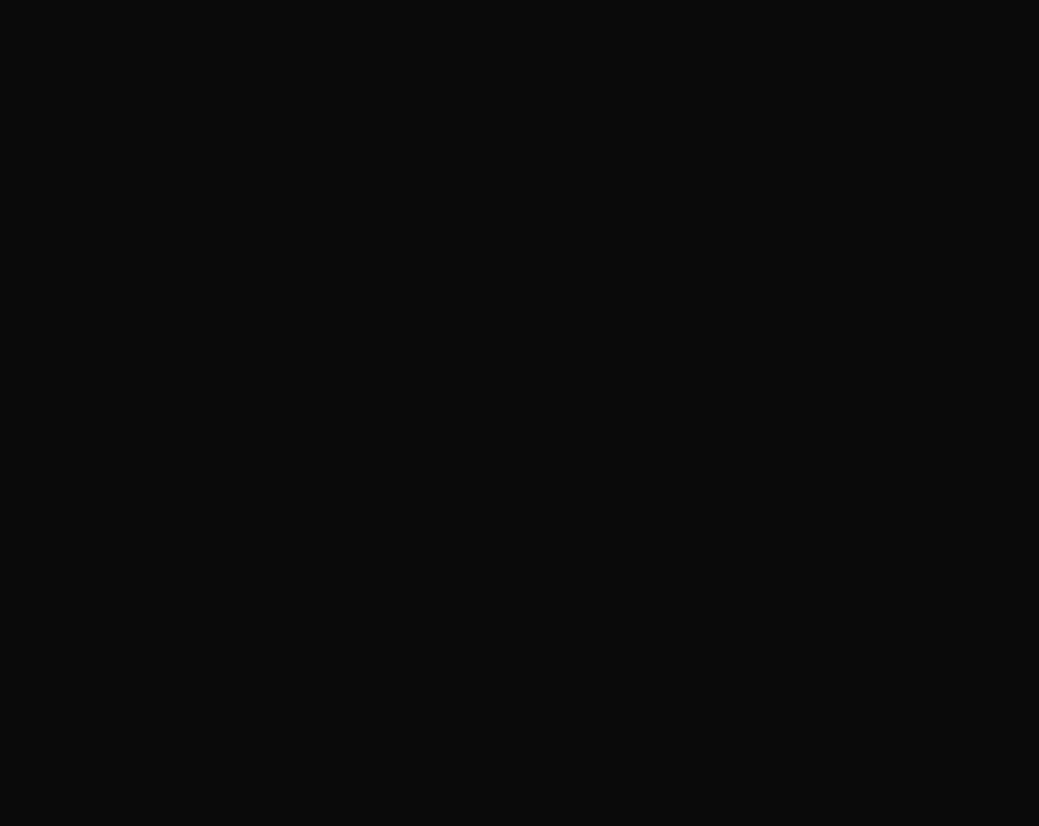
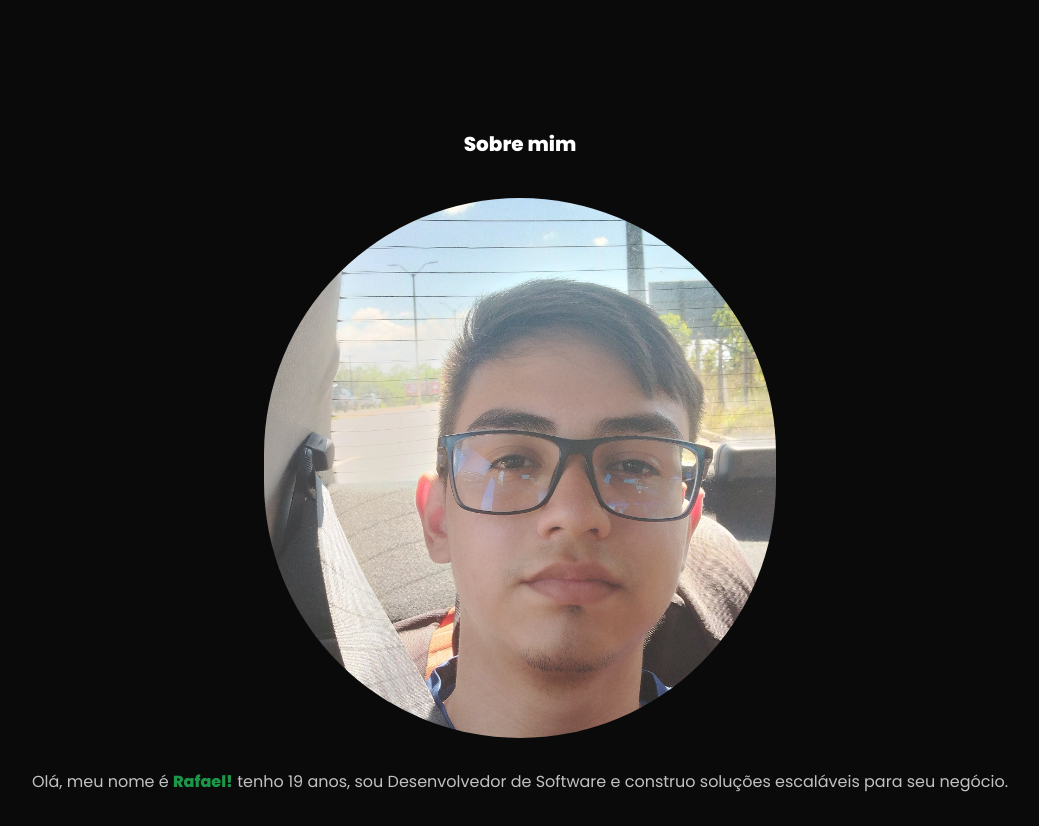
Before and after one commit to oRafael07/rafadev.systems, a Next.js app: page / in a window 1280 px wide. Shown: the part 540-1366 px from the top of the page, without its empty margins (120-1159 px from the left). Before the commit the page ends 800 px from the top, so only its background shows below. Built offline with nearby package versions, Linux system fonts and the light colour scheme.

Commit message:
feat: about me section

```diff
--- a/package.json
+++ b/package.json
@@ -10,6 +10,7 @@
   },
   "dependencies": {
     "@radix-ui/react-accordion": "^1.1.2",
+    "@radix-ui/react-avatar": "^1.0.4",
     "@radix-ui/react-dialog": "^1.0.5",
     "@radix-ui/react-separator": "^1.0.3",
     "@radix-ui/react-slot": "^1.0.2",
--- a/src/app/layout.tsx
+++ b/src/app/layout.tsx
@@ -1,9 +1,9 @@
 import type { Metadata } from "next";
-import { Inter } from "next/font/google";
+import { Poppins } from "next/font/google";
 import "./globals.css";
 import Header from "@/components/ui/header";
 
-const inter = Inter({ subsets: ["latin"] });
+const poppins = Poppins({ subsets: ["latin"], weight: ["400", "500", "800"] });
 
 export const metadata: Metadata = {
   title: "Rafa DEV",
@@ -17,7 +17,7 @@ export default function RootLayout({
 }) {
   return (
     <html lang="en">
-      <body className={inter.className}>
+      <body className={poppins.className}>
         <Header />
         {children}
       </body>
--- a/src/app/page.tsx
+++ b/src/app/page.tsx
@@ -4,8 +4,9 @@ import Image from "next/image";
 
 export default function Home() {
   return (
+    <>
       <section id="heading">
-      <div className="flex flex-col items-center justify-between px-10 md:flex-row md:px-20 lg:px-40">
+        <main className="flex flex-col items-center justify-between px-10 md:flex-row md:px-20 lg:px-40">
           <div>
             <h1 className="text-center text-6xl font-bold leading-tight md:mt-10 md:text-left md:leading-normal">
               Tire sua ideia do <br />
@@ -34,7 +35,37 @@ export default function Home() {
               className="h-auto max-h-[100%] w-full max-w-[100%] "
             />
           </div>
+        </main>
+      </section>
+
+      <section id="about-me">
+        <div className="mt-20">
+          <h1 className="text-center text-xl font-bold">Sobre mim</h1>
+
+          <div className="mt-10 flex flex-col">
+            <Image
+              src="/me.jpg"
+              alt="Eu"
+              width={0}
+              height={0}
+              sizes="100vw"
+              style={{
+                objectFit: "contain",
+              }}
+              className="mx-auto h-auto max-h-[40%] w-full max-w-[40%] rounded-full"
+            />
+            <p className="text-md px-4 py-8 text-center opacity-75">
+              Olá, meu nome é{" "}
+              <span className=" font-bold text-green-500 opacity-100">
+                Rafael!
+              </span>{" "}
+              tenho {Number(new Date().getFullYear() - 2004)} anos, sou
+              Desenvolvedor de Software e construo soluções escaláveis para seu
+              negócio.
+            </p>
+          </div>
         </div>
       </section>
+    </>
   );
 }
--- /dev/null
+++ b/src/components/ui/avatar.tsx
@@ -0,0 +1,50 @@
+"use client"
+
+import * as React from "react"
+import * as AvatarPrimitive from "@radix-ui/react-avatar"
+
+import { cn } from "@/lib/utils"
+
+const Avatar = React.forwardRef<
+  React.ElementRef<typeof AvatarPrimitive.Root>,
+  React.ComponentPropsWithoutRef<typeof AvatarPrimitive.Root>
+>(({ className, ...props }, ref) => (
+  <AvatarPrimitive.Root
+    ref={ref}
+    className={cn(
+      "relative flex h-10 w-10 shrink-0 overflow-hidden rounded-full",
+      className
+    )}
+    {...props}
+  />
+))
+Avatar.displayName = AvatarPrimitive.Root.displayName
+
+const AvatarImage = React.forwardRef<
+  React.ElementRef<typeof AvatarPrimitive.Image>,
+  React.ComponentPropsWithoutRef<typeof AvatarPrimitive.Image>
+>(({ className, ...props }, ref) => (
+  <AvatarPrimitive.Image
+    ref={ref}
+    className={cn("aspect-square h-full w-full", className)}
+    {...props}
+  />
+))
+AvatarImage.displayName = AvatarPrimitive.Image.displayName
+
+const AvatarFallback = React.forwardRef<
+  React.ElementRef<typeof AvatarPrimitive.Fallback>,
+  React.ComponentPropsWithoutRef<typeof AvatarPrimitive.Fallback>
+>(({ className, ...props }, ref) => (
+  <AvatarPrimitive.Fallback
+    ref={ref}
+    className={cn(
+      "flex h-full w-full items-center justify-center rounded-full bg-muted",
+      className
+    )}
+    {...props}
+  />
+))
+AvatarFallback.displayName = AvatarPrimitive.Fallback.displayName
+
+export { Avatar, AvatarImage, AvatarFallback }
--- a/src/components/ui/header.tsx
+++ b/src/components/ui/header.tsx
@@ -23,8 +23,6 @@ export default function Header() {
             Menu
           </SheetHeader>
 
-          <Separator />
-
           <div className="mt-4 flex flex-col gap-2">
             <Button variant="outline" className="w-full justify-start gap-2">
               <HomeIcon size={16} />
@@ -35,6 +33,8 @@ export default function Header() {
               <User size={16} />
               Sobre mim
             </Button>
+
+            <Separator />
 
             <Button variant="outline" className="w-full justify-start gap-2">
               <ContactIcon size={16} />
```
Also changed, not shown: public/me.jpg (added), 1 other file (tests, documents, lock files or other folders). Lines whose indentation alone changed are shown as unchanged.
